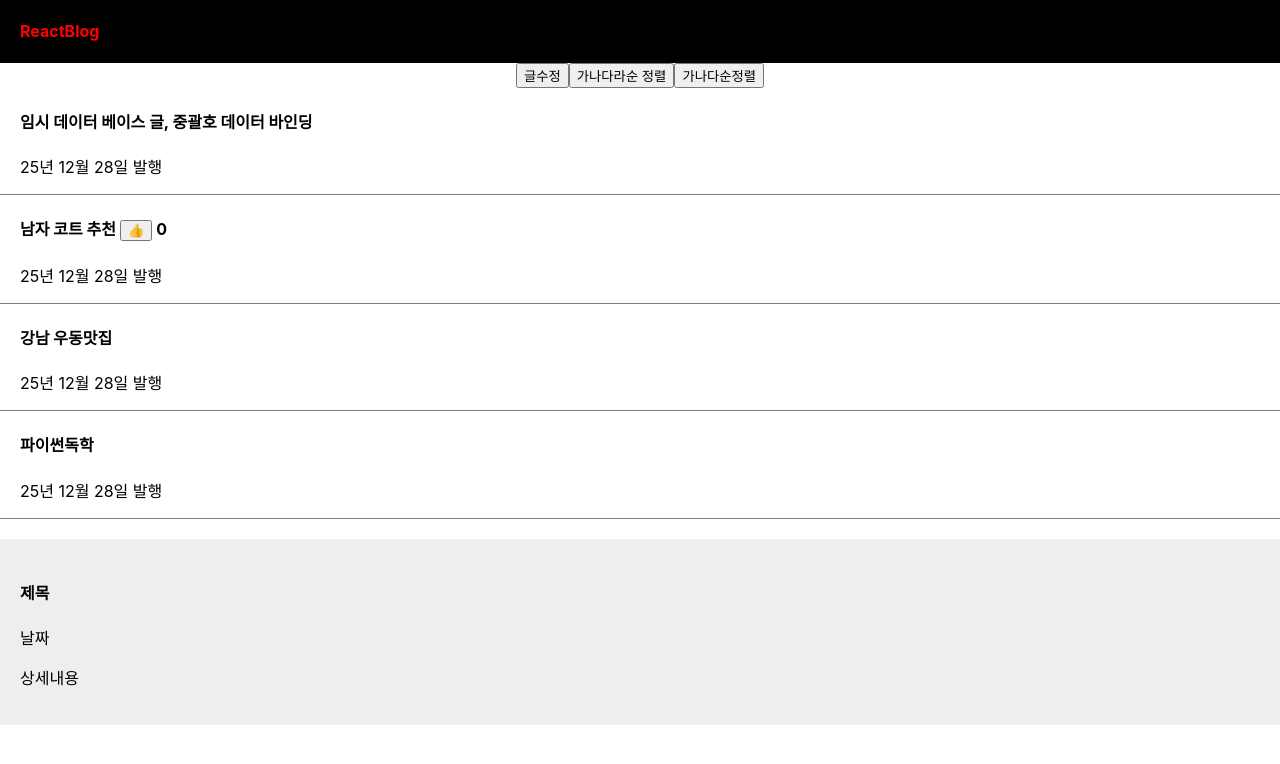
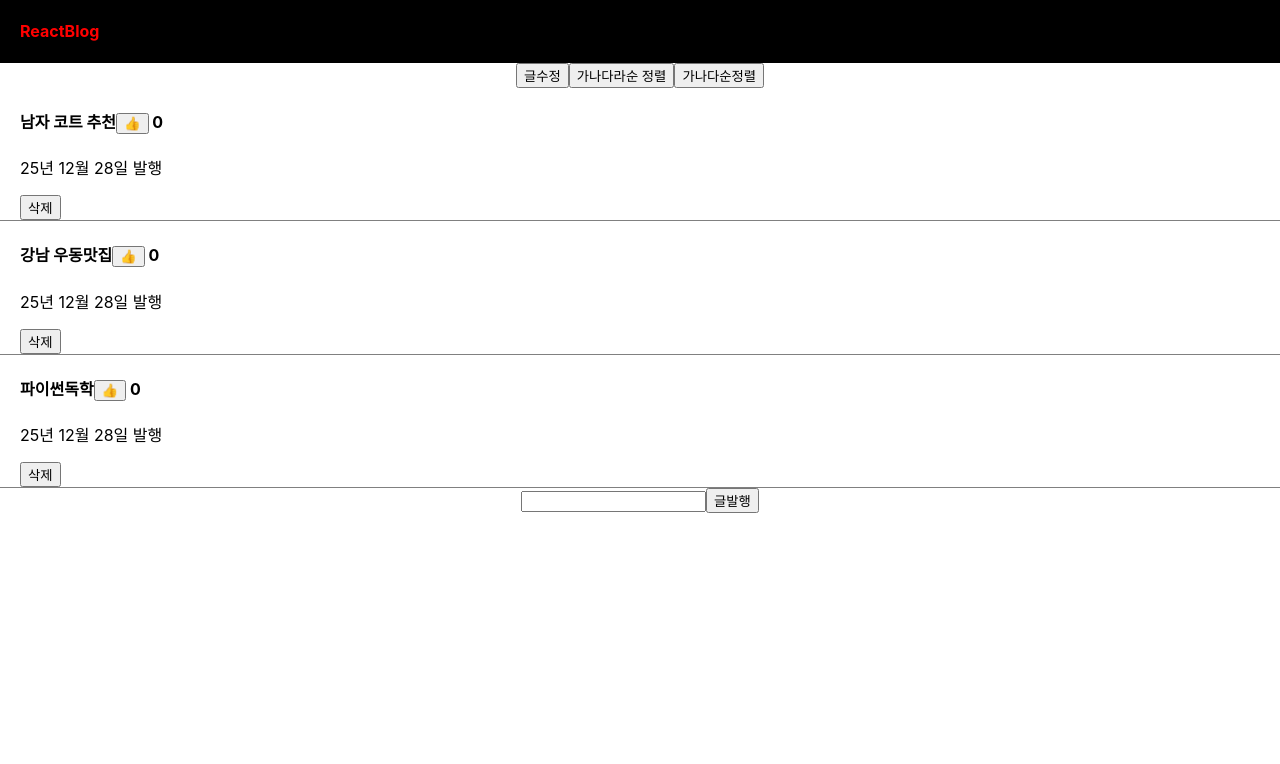
Before and after one commit to pswon5894/blog, a React (Create React App) app: page / in a window 1280 px wide. Shown: the top 764 px of the page. Built offline with nearby package versions, Linux system fonts and the light colour scheme.

Commit message:
발행, 삭제 기능

```diff
--- a/src/App.js
+++ b/src/App.js
@@ -8,7 +8,11 @@ function App() {
   let [a, b] = useState('남자 코트 추천')
   let [logo, setLogo] = useState('ReactBlog');
   let [글제목, 글제목변경] =useState(['남자 코트 추천', '강남 우동맛집', '파이썬독학'])
-  let [추천, 추천변경] =useState(0);
+  let [추천, 추천변경] =useState([0,0,0]);
+  let [counter, counterChange] = useState(0);
+  let [modal, setModal] = useState(false);
+  let [title, setTitle] = useState(0);
+  let [입력값, 입력값변경] = useState(' ');
 
   // function 함수(){
   //   console.log(1);
@@ -29,20 +33,14 @@ function App() {
       스프레드 문법이나 map, filter 등을 사용해 새로운 배열/객체를 만들어야 react가 상태변화를 인지하고
       컴포넌트를 다시 렌더링 */}
 
-      {/* <button onClick={ () => {
+      <button onClick={ () => {
         let copy = 글제목;
         copy[0] = '여자 코트 추천'
         글제목변경(copy);
         console.log(copy == 글제목)
-      } }>글수정</button> */}
+      } }>글수정</button>
 
       {/* copy와 글제목의 화살표가 같아서 true, 따라서 state 변동 안됨 */}
-
-      <button onClick={ () => {
-        let copy = [...글제목];
-        copy[0] = '여자 코트 추천'
-        글제목변경(copy);
-      } }>글수정</button>
 
       {/* state변경함수 특징
       기존state == 신규state 의 경우 변경안함 */}
@@ -68,39 +66,76 @@ function App() {
       <button onClick={() => {
         let copy1 = [...글제목]; copy1.sort(); 글제목변경(copy1)}}>가나다순정렬</button>
 
-      <div className="list">
-        <h4>{post}</h4>
+      {/* <div className="list">
+        <h4 onClick = { () => { setModal(!modal) }} >{글제목[2]}</h4>
         <p>25년 12월 28일 발행</p>
+      </div> */}
+
+      {/* !modal을 이용해 스위치처럼 사용한다는 생각을 못했다, ! not으로 반전의미 */}
+
+
+
+      {/* <div>
+        <h1>카운터 : {counter}</h1>
+        <button onClick={ () => counterChange(counter + 1 )}>+</button>
+      </div> */}
+
+      {
+        글제목.map(function(a, i){
+        return (
+      <div className="list" key={i}>
+        <h4 onClick={() => {setModal(!modal); setTitle(i) }}>
+          {글제목[i]}
+          <button onClick={ (e)=> { e.stopPropagation()
+            let copy = [...추천];
+            copy[i]=copy[i]+1;
+            추천변경(copy)
+          }}> 👍 </button> {추천[i]}
+        </h4>
+        <p>25년 12월 28일 발행</p>
+        <button onClick = { () => {
+          let copy = [...글제목];
+          copy.splice(i, 1);
+          글제목변경(copy);
+        } }>삭제</button>
       </div>
+        )
+      })
+      }
 
-      <div className="list">
-        <h4>{ 글제목[0] } <button onClick={ ()=> { 추천변경(추천+1) }}> 👍 </button> {추천}  </h4>
-        <p>25년 12월 28일 발행</p>
-      </div>
+      {/* 상위html로 퍼지는 이벤트 버블리을 막기위해 e.stopPropagation() */}
 
-      <div className="list">
-        <h4>{글제목[1]}</h4>
-        <p>25년 12월 28일 발행</p>
-      </div>
+      {/* map으로 반복문처럼 {}안에서 */}
 
-      <div className="list">
-        <h4>{글제목[2]}</h4>
-        <p>25년 12월 28일 발행</p>
-      </div>
+      <input onChange={(e)=> {
+        입력값변경(e.target.value);
+        console.log(입력값)
+        }}></input>
 
-      <Modal></Modal>
-
+        <button onClick ={ () => {
+          let copy = [...글제목];
+          copy.unshift(입력값);
+          글제목변경(copy)
+        } }>글발행</button>
+      {
+        modal == true ? <Modal title={title} color={'yellow'} 글제목={글제목} 글제목변경={글제목변경}/> : null
+      }
 
     </div>
   );
 }
 
-function Modal(){
+function Modal(props){
   return(
-    <div className="modal">
-        <h4>제목</h4>
+    <div className="modal" style={{background : props.color}}>
+        <h4>{props.글제목[props.title]}</h4>
         <p>날짜</p>
         <p>상세내용</p>
+        <button onClick ={ () => {
+          let copy = [...props.글제목]
+          copy[0]='여자 코트 추천'
+          props.글제목변경(copy)
+        } }>글수정</button>
       </div>
   )
 }
```
Also changed, not shown: 1 other file (tests, documents, lock files or other folders).
